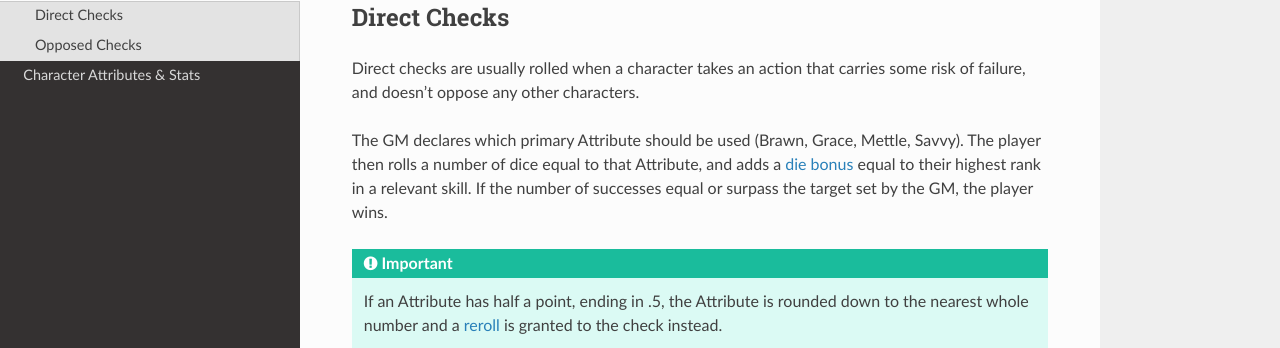
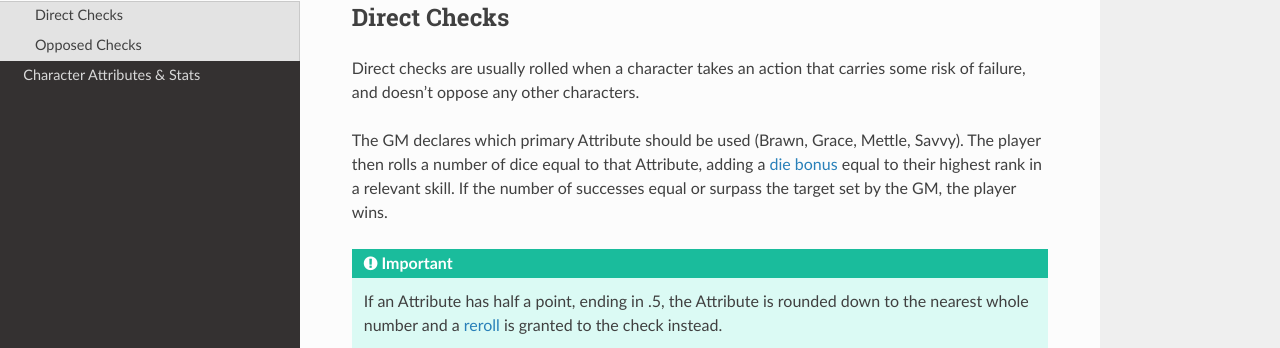
Before and after one commit to Ixcatl/fables_novasophonia, a Sphinx documentation site: the page built from docs/core/attribute-checks.rst, in a window 1280 px wide and 1311 px high. Shown: the part 255-603 px from the top of the window. Built offline with Sphinx 7.4.7 and the Read the Docs theme 2.0.0, drawn with Linux system fonts in a browser that asks for light colours.

Commit message:
Update attribute-checks.rst

```diff
--- a/docs/core/attribute-checks.rst
+++ b/docs/core/attribute-checks.rst
@@ -9,7 +9,7 @@ Direct Checks
 
 Direct checks are usually rolled when a character takes an action that carries some risk of failure, and doesn't oppose any other characters.
 
-The GM declares which primary Attribute should be used (Brawn, Grace, Mettle, Savvy). The player then rolls a number of dice equal to that Attribute, and adds a :term:`die bonus` equal to their highest rank in a relevant skill. If the number of successes equal or surpass the target set by the GM, the player wins.
+The GM declares which primary Attribute should be used (Brawn, Grace, Mettle, Savvy). The player then rolls a number of dice equal to that Attribute, adding a :term:`die bonus` equal to their highest rank in a relevant skill. If the number of successes equal or surpass the target set by the GM, the player wins.
 
 .. Important::
 
```
